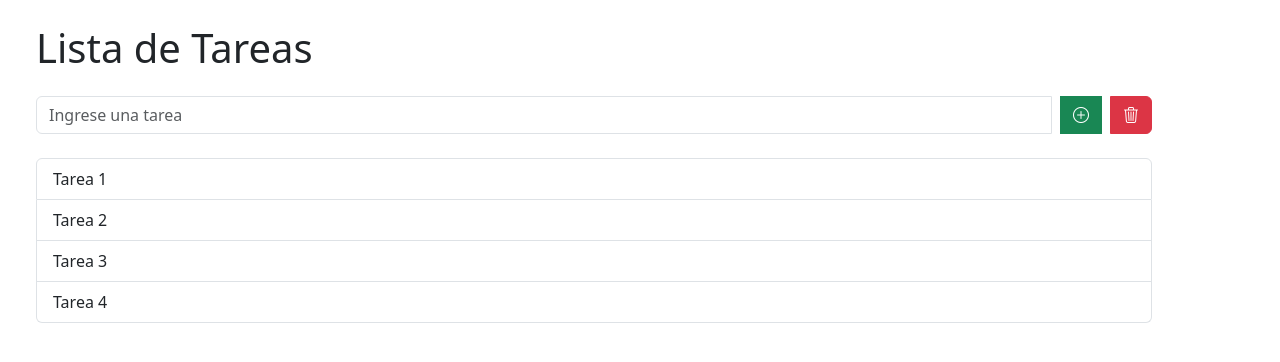
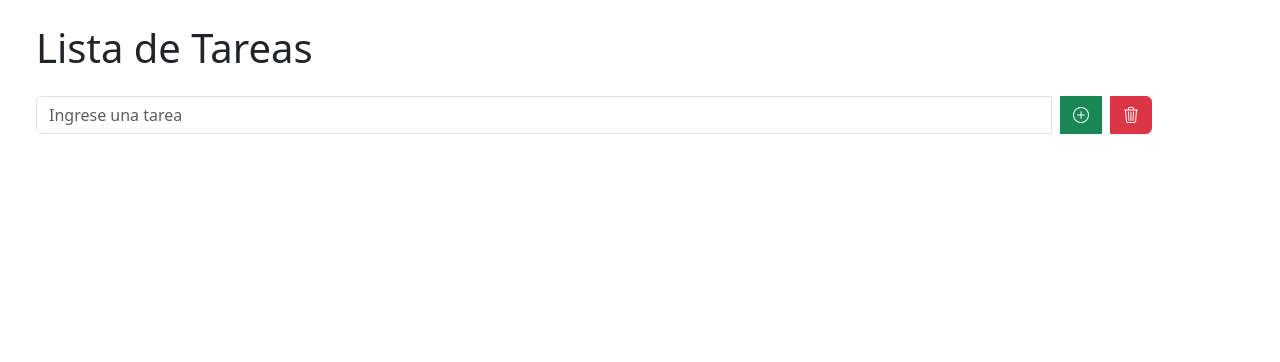
Before and after one commit to ReivenTCloveR/todolistUA, a React (Create React App) app: page / in a window 1280 px wide. Shown: the top 362 px of the page. Built offline with nearby package versions, Linux system fonts and the light colour scheme.

Commit message:
Se añáden las tareas a la lista

```diff
--- a/src/components/TodoList.jsx
+++ b/src/components/TodoList.jsx
@@ -9,19 +9,25 @@ import { TodoItem } from "./TodoItem";
 /* Exportar TodoList */
 export function TodoList() {
   const [todos, setTodos] = useState([
-    { id: 1, task: "Tarea 1" },
-    { id: 2, task: "Tarea 2" },
-    { id: 3, task: "Tarea 3" },
-    { id: 4, task: "Tarea 4" },
   ]);
 
   const taskRef = useRef()
 
   const addTask = () => {
     const tarea = taskRef.current.value.trim();
-    var id = uuid4();
-    alert("Agregando tarea:   "+tarea)
-    alert("ID:   "+id)
+
+  if (tarea === '') return;
+
+  taskRef.current.value = ''
+
+    setTodos((prevTodos) => {
+      const newTask = {
+        id: uuid4(),
+        task: tarea
+      }
+      return[...prevTodos, newTask] //Investigar
+    })
+
 
   }
   return (
```
